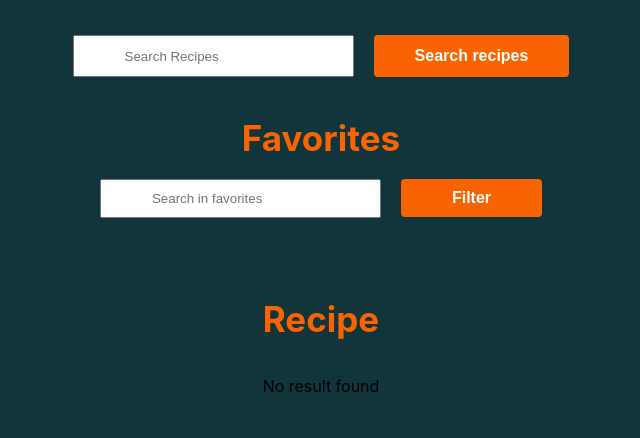
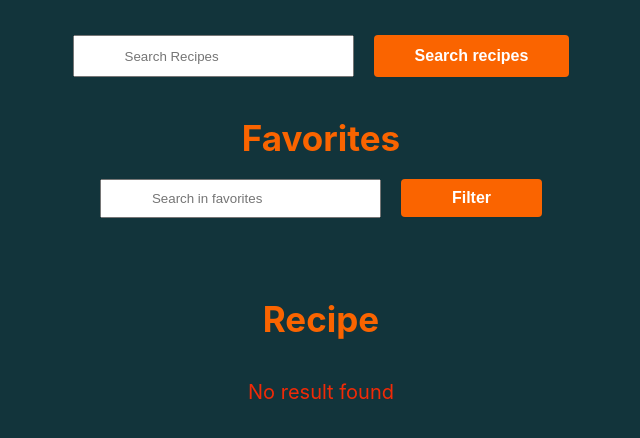
Before and after one commit to berkanserbes/my-react-projects, a React (Create React App) app in the folder favorite-food-app/: page / in a window 1280 px wide. Shown: the top 438 px of the page, without its empty margins (319-959 px from the left). Built offline with nearby package versions, Linux system fonts and the light colour scheme.

Commit message:
Added style to 'no-result' class

```diff
--- a/favorite-food-app/src/pages/homepage/style.css
+++ b/favorite-food-app/src/pages/homepage/style.css
@@ -45,3 +45,9 @@
   margin-left: 20px;
   padding: 8px 50px;
 }
+
+.no-result {
+  color: #f02a07;
+  font-size: 20px;
+  margin: 20px 0px;
+}
```
